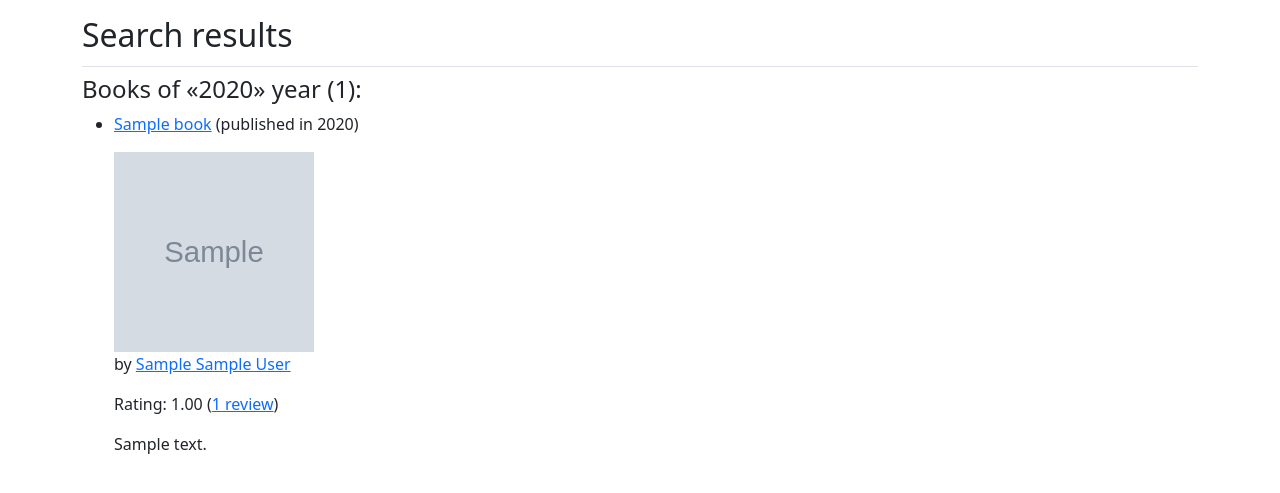
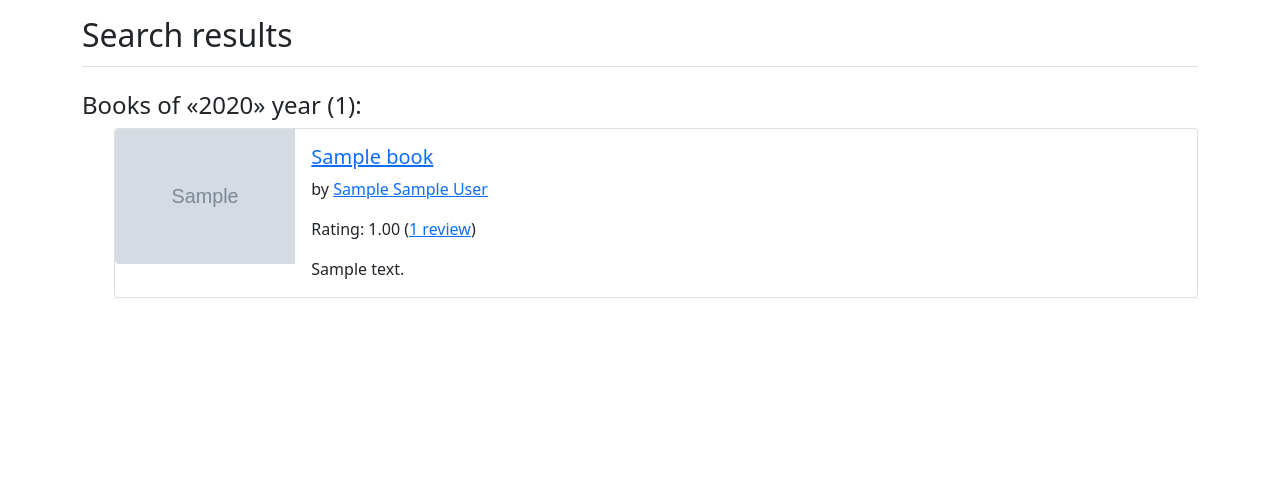
Before and after one commit to AndyAnderson91/book-review, a Django app: page /search/?q=2020&category=year in a window 1280 px wide. Shown: the part 60-553 px from the top of the page. Run offline with Django 3.2, Linux system fonts and the light colour scheme; tables that the repository leaves empty hold one stand-in row (values such as "Sample post"); grey boxes marked "Sample" are stand-in pictures; some libraries are stand-ins or nearby versions.

Commit message:
Book_bar v1

```diff
--- a/br/models.py
+++ b/br/models.py
@@ -46,7 +46,7 @@ class Book(models.Model):
     language = models.CharField(max_length=50)
     pub_date = models.DateField(help_text='YYYY-MM-DD')
     description = models.TextField(max_length=1024, blank=True)
-    img = models.ImageField(upload_to='img/book_img', default='img/book_img/default_book.png')
+    img = models.ImageField(upload_to='img/book_img/', default='img/book_img/default_book.png')
     slug = models.SlugField(max_length=80)
 
     class Meta:
--- a/br/templates/br/base.html
+++ b/br/templates/br/base.html
@@ -8,6 +8,7 @@
         {% load static %}
         <link href="{% static 'bootstrap/css/bootstrap.min.css' %}" rel="stylesheet">
         <link href="{% static 'custom/css/no_asterisk.css' %}" rel="stylesheet">
+        <link href="{% static 'custom/css/no_li_points.css' %}" rel="stylesheet">
         <script src="{% static 'bootstrap/js/bootstrap.min.js' %}"></script>
     </head>
     <body>
@@ -61,7 +62,7 @@
         </nav>
 
         <div role="main" class="container">
-            <div class="pb-1 mb-2 border-bottom">
+            <div class="pb-1 mb-4 border-bottom">
                 {% block page_header %}{% endblock page_header %}
             </div>
             <div>
--- a/br/templates/br/book.html
+++ b/br/templates/br/book.html
@@ -5,6 +5,7 @@
 {% endblock page_header %}
 
 {% block content %}
+    <img src="{{ book.img.url }}" height="300" width="300">
     <p>Author{{ book.authors.all|length|pluralize }}:
         {% for author in book.authors.all %}
             <a href="{% url 'br:search' %}?q={{author}}&category=author">{{author}}</a>{% if not forloop.last %},{% endif %}
--- a/br/templates/br/book_bar.html
+++ b/br/templates/br/book_bar.html
@@ -1,25 +1,67 @@
-<p>
+{#<p>#}
+{#    <a href="{{book.get_absolute_url}}">{{book.title}}</a>#}
+{##}
+{#    {% if book.is_published %}#}
+{#        (published in#}
+{#        {% if request.path == '/search/' and category == 'year' %}#}
+{#            {{book.pub_date.year}})#}
+{#        {% else %}#}
+{#            <a href="{% url 'br:search' %}?q={{book.pub_date.year}}&category=year">{{book.pub_date.year}})</a>#}
+{#        {% endif %}#}
+{##}
+{#    {% else %}#}
+{#        (coming {{book.pub_date|date:'F'}} {{book.pub_date.day}},#}
+{#        {% if request.path == '/search/' and category == 'year' %}#}
+{#            {{book.pub_date.year}})#}
+{#        {% else %}#}
+{#            <a href="{% url 'br:search' %}?q={{book.pub_date.year}}&category=year">{{book.pub_date.year}})</a>#}
+{#        {% endif %}#}
+{##}
+{#    {% endif %}#}
+{#</p>#}
+
+{#<img src="{{ book.img.url }}" height="200" width="200">#}
+
+{#<p>by {% for author in book.authors.all %}#}
+{#    {% if request.path == '/search/' and category == 'author' %}#}
+{#        {{author}}#}
+{#    {% else %}#}
+{#        <a href="{% url 'br:search' %}?q={{author}}&category=author">{{author}}</a>#}
+{#    {% endif %}#}
+{#    {% if not forloop.last %},{% endif %}#}
+{#{% endfor %}#}
+{#</p>#}
+
+{#<p>Rating:#}
+{#    {% if book.avg_rating %}#}
+{#        {{book.avg_rating|floatformat:2}} (<a href="{{book.get_absolute_url}}#reviews">{{book.review_set.count}} review{{book.review_set.count|pluralize}}</a>)#}
+{#    {% else %}#}
+{#        - (no reviews yet)#}
+{#    {% endif %}#}
+{#</p>#}
+
+{#<p>#}
+{#    {% if book.description|length > 300 %}#}
+{#        {{book.description|slice:':300'}}...#}
+{#    {% else %}#}
+{#        {{book.description}}#}
+{#    {% endif %}#}
+{#</p>#}
+
+<div class="card mb-3">
+    <div class="row g-0">
+        <div class="col-md-2">
+            <a href="{{book.get_absolute_url}}">
+                <img src="{{ book.img.url }}" class="img-fluid rounded-start" width="180" >
+            </a>
+        </div>
+        <div class="col-md-10">
+            <div class="card-body">
+
+                <h5 class="card-title">
                     <a href="{{book.get_absolute_url}}">{{book.title}}</a>
+                </h5>
 
-    {% if book.is_published %}
-        (published in
-        {% if request.path == '/search/' and category == 'year' %}
-            {{book.pub_date.year}})
-        {% else %}
-            <a href="{% url 'br:search' %}?q={{book.pub_date.year}}&category=year">{{book.pub_date.year}})</a>
-        {% endif %}
-
-    {% else %}
-        (coming {{book.pub_date|date:'F'}} {{book.pub_date.day}},
-        {% if request.path == '/search/' and category == 'year' %}
-            {{book.pub_date.year}})
-        {% else %}
-            <a href="{% url 'br:search' %}?q={{book.pub_date.year}}&category=year">{{book.pub_date.year}})</a>
-        {% endif %}
-
-    {% endif %}
-</p>
-<img src="{{ book.img.url }}" height="200" width="200">
                 <p>by {% for author in book.authors.all %}
                     {% if request.path == '/search/' and category == 'author' %}
                         {{author}}
@@ -29,19 +71,34 @@
                     {% if not forloop.last %},{% endif %}
                 {% endfor %}
                 </p>
-
-<p>Rating:
+                <p>
+                    {% if book.is_published %}
+                        Rating:
                         {% if book.avg_rating %}
                             {{book.avg_rating|floatformat:2}} (<a href="{{book.get_absolute_url}}#reviews">{{book.review_set.count}} review{{book.review_set.count|pluralize}}</a>)
                         {% else %}
                             - (no reviews yet)
                         {% endif %}
+                    {% else %}
+                        Coming {{book.pub_date|date:'F'}} {{book.pub_date.day}},
+                        {% if request.path == '/search/' and category == 'year' %}
+                            {{book.pub_date.year}}
+                        {% else %}
+                            <a href="{% url 'br:search' %}?q={{book.pub_date.year}}&category=year">{{book.pub_date.year}}</a>
+                        {% endif %}
+
+                    {% endif %}
                 </p>
 
-<p>
-    {% if book.description|length > 300 %}
-        {{book.description|slice:':300'}}...
+                <p class="card-text">
+                    {% if book.description|length > 500 %}
+                        {{book.description|slice:':500'}}...
                     {% else %}
                         {{book.description}}
                     {% endif %}
                 </p>
+
+            </div>
+        </div>
+    </div>
+</div>
--- /dev/null
+++ b/static/custom/css/no_li_points.css
@@ -0,0 +1,3 @@
+ul {
+    list-style: none;
+}
```
Also changed, not shown: br/migrations/0033_alter_book_img.py (added), media/img/book_img/all_queit_on_the_western_front.jpeg (added). Lines whose indentation alone changed are shown as unchanged.
